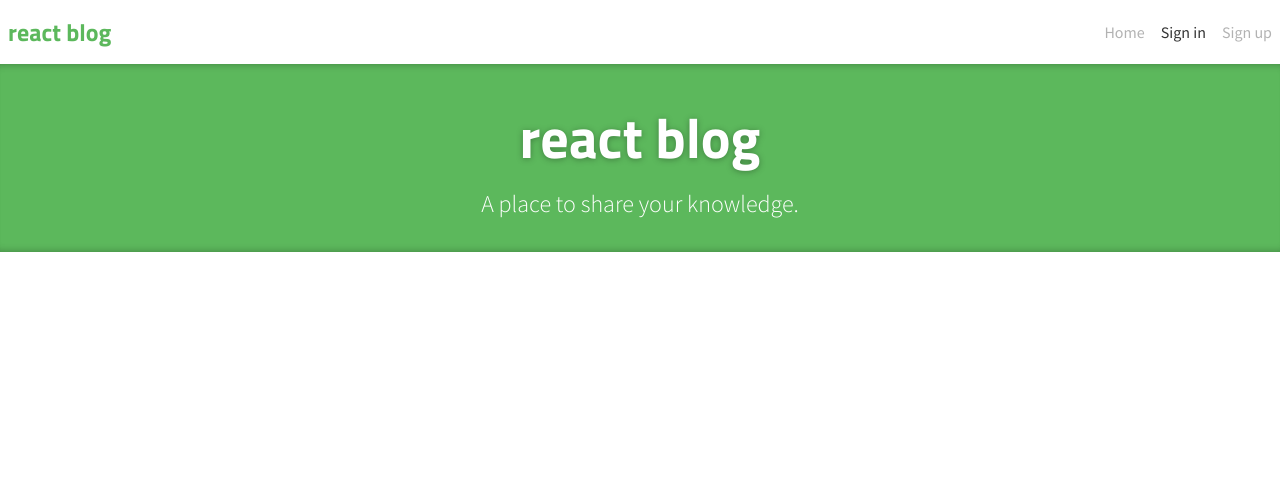
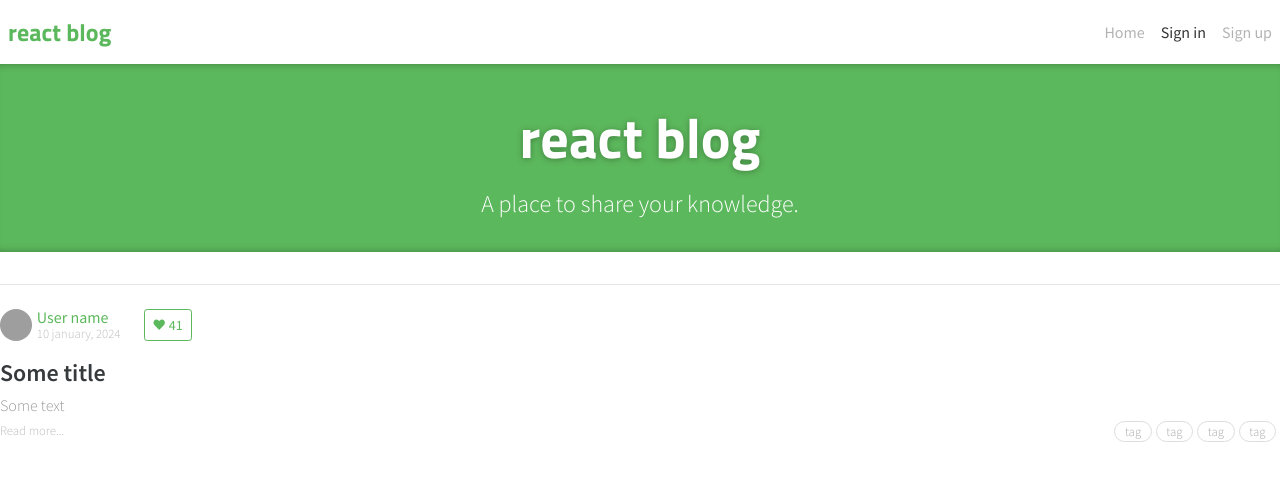
Before and after one commit to alexgrimm87/react-blog, a React (Create React App) app: page /sign-in in a window 1280 px wide. Shown: the top 480 px of the page. Built offline with nearby package versions, Linux system fonts and the light colour scheme; grey boxes are pictures that could not be loaded; a web font is replaced by a local one.

Commit message:
add article

```diff
--- a/public/index.html
+++ b/public/index.html
@@ -18,6 +18,7 @@
       href="https://fonts.googleapis.com/css2?family=Source+Sans+Pro:ital,wght@0,200;0,300;0,400;0,600;0,700;0,900;1,200;1,300;1,400;1,600;1,700;1,900&family=Source+Serif+Pro&family=Titillium+Web:wght@700&display=swap"
       rel="stylesheet"
     />
+    <link href="//code.ionicframework.com/ionicons/2.0.1/css/ionicons.min.css" rel="stylesheet" type="text/css" />
   </head>
   <body>
     <noscript>You need to enable JavaScript to run this app.</noscript>
--- a/src/App.tsx
+++ b/src/App.tsx
@@ -1,6 +1,7 @@
 import {FC} from "react";
 import {Header} from "./common/components/header/header.component";
 import {Banner} from "./common/components/banner/banner.component";
+import {Article} from "./common/modules/feed/components/article/article.component";
 
 interface AppProps {}
 
@@ -9,6 +10,7 @@ export const App: FC<AppProps> = () => {
     <div>
       <Header />
       <Banner />
+      <Article />
     </div>
   );
 };
--- a/src/common/components/header/header.component.tsx
+++ b/src/common/components/header/header.component.tsx
@@ -7,7 +7,7 @@ interface HeaderProps {}
 
 export const Header:FC<HeaderProps> = () => {
   const navLinkClasses = ({isActive}: {isActive: boolean}) =>
-    clsx('py-navItem', {
+    clsx('py-navItem hover:text-black/60 hover:no-underline', {
       'text-black/30': !isActive,
       'text-black/80': isActive
   });
--- /dev/null
+++ b/src/common/modules/feed/components/article/article.component.tsx
@@ -0,0 +1,35 @@
+import {FC} from "react";
+import {Link} from "react-router-dom";
+import {FavoriteButton} from "../favorite-button/favorite-button.component";
+import {TagList} from "../tag-list/tag-list.component";
+
+interface ArticleProps {}
+
+export const Article:FC<ArticleProps> = () => {
+  return (
+    <article>
+      <div className="border-t border-black/10 py-6">
+        <div className="mb-4 font-light flex">
+          <Link to="/@user">
+            <img className="inline-block h-8 w-8 rounded-full"
+                 src="https://api.realworld.io/images/demo-avatar.png"
+                 alt="avatar"/>
+          </Link>
+          <div className="mr-6 ml-0.3 leading-4 inline-flex flex-col">
+            <Link to="/@user" className="font-medium">User name</Link>
+            <span className="text-blog-gray text-date">10 january, 2024</span>
+          </div>
+          <FavoriteButton />
+        </div>
+        <Link to="/article/qwert" className="hover:no-underline">
+          <h1 className="mb-1 font-semibold text-2xl text-blog-darkestGray">Some title</h1>
+          <p className="text-blog-darkenGray font-light mb-1">Some text</p>
+          <div className="flex justify-between">
+            <span className="text-blog-gray text-date font-light">Read more...</span>
+            <TagList />
+          </div>
+        </Link>
+      </div>
+    </article>
+  );
+};
--- /dev/null
+++ b/src/common/modules/feed/components/favorite-button/favorite-button.component.tsx
@@ -0,0 +1,13 @@
+import {FC} from "react";
+
+interface FavoriteButtonProps {}
+
+export const FavoriteButton: FC<FavoriteButtonProps> = () => {
+  return (
+    <button className="text-blog-green border-blog-green text-center align-middle cursor-pointer select-none border py-1
+    px-2 text-sm rounded-buttonSm hover:text-white hover:bg-blog-green focus:text-white focus:bg-blog-darkGreen">
+      <i className="ion-heart"></i>
+      <span className="ml-1 font-normal">41</span>
+    </button>
+  );
+};
--- /dev/null
+++ b/src/common/modules/feed/components/tag-list/tag-list.component.tsx
@@ -0,0 +1,22 @@
+import {FC} from "react";
+
+interface TagListProps {}
+
+export const TagList: FC<TagListProps> = () => {
+  return (
+    <ul className="flex">
+      <li className="font-light text-date border border-blog-lightenGray text-blog-tag mr-1 mb-0.2 px-tag rounded-tag">
+        tag
+      </li>
+      <li className="font-light text-date border border-blog-lightenGray text-blog-tag mr-1 mb-0.2 px-tag rounded-tag">
+        tag
+      </li>
+      <li className="font-light text-date border border-blog-lightenGray text-blog-tag mr-1 mb-0.2 px-tag rounded-tag">
+        tag
+      </li>
+      <li className="font-light text-date border border-blog-lightenGray text-blog-tag mr-1 mb-0.2 px-tag rounded-tag">
+        tag
+      </li>
+    </ul>
+  );
+};
--- a/src/index.scss
+++ b/src/index.scss
@@ -5,5 +5,15 @@
 @layer base {
   body {
     font-family: 'Source Sans Pro', sans-serif;
+    color: #373a3c;
+  }
+
+  a {
+    @apply text-blog-green;
+
+    &:hover {
+      @apply text-blog-darkGreen;
+      @apply underline;
+    }
   }
 }
--- a/tailwind.config.js
+++ b/tailwind.config.js
@@ -9,11 +9,20 @@ module.exports = {
       },
       colors: {
         blog: {
-          green: '#5CB85C'
+          green: '#5CB85C',
+          darkGreen: '#3d8b3d',
+          lightenGray: '#ddd',
+          gray: '#bbb',
+          darkestGray: '#373a3c',
+          darkenGray: '#999',
+          tag: '#aaa'
         }
       },
       spacing: {
-        navItem: '0.425rem'
+        0.2: '0.2rem',
+        0.3: '0.3rem',
+        navItem: '0.425rem',
+        tag: '0.6rem'
       },
       boxShadow: {
         banner:
@@ -23,8 +32,13 @@ module.exports = {
         logo: '0px 1px 3px rgb(0 0 0 / 30%)'
       },
       fontSize: {
+        date: '0.8rem',
         logo: '3.5rem'
-      }
+      },
+      borderRadius: {
+        buttonSm: '0.2rem',
+        tag: '10rem'
+      },
     }
   },
   plugins: [],
```
